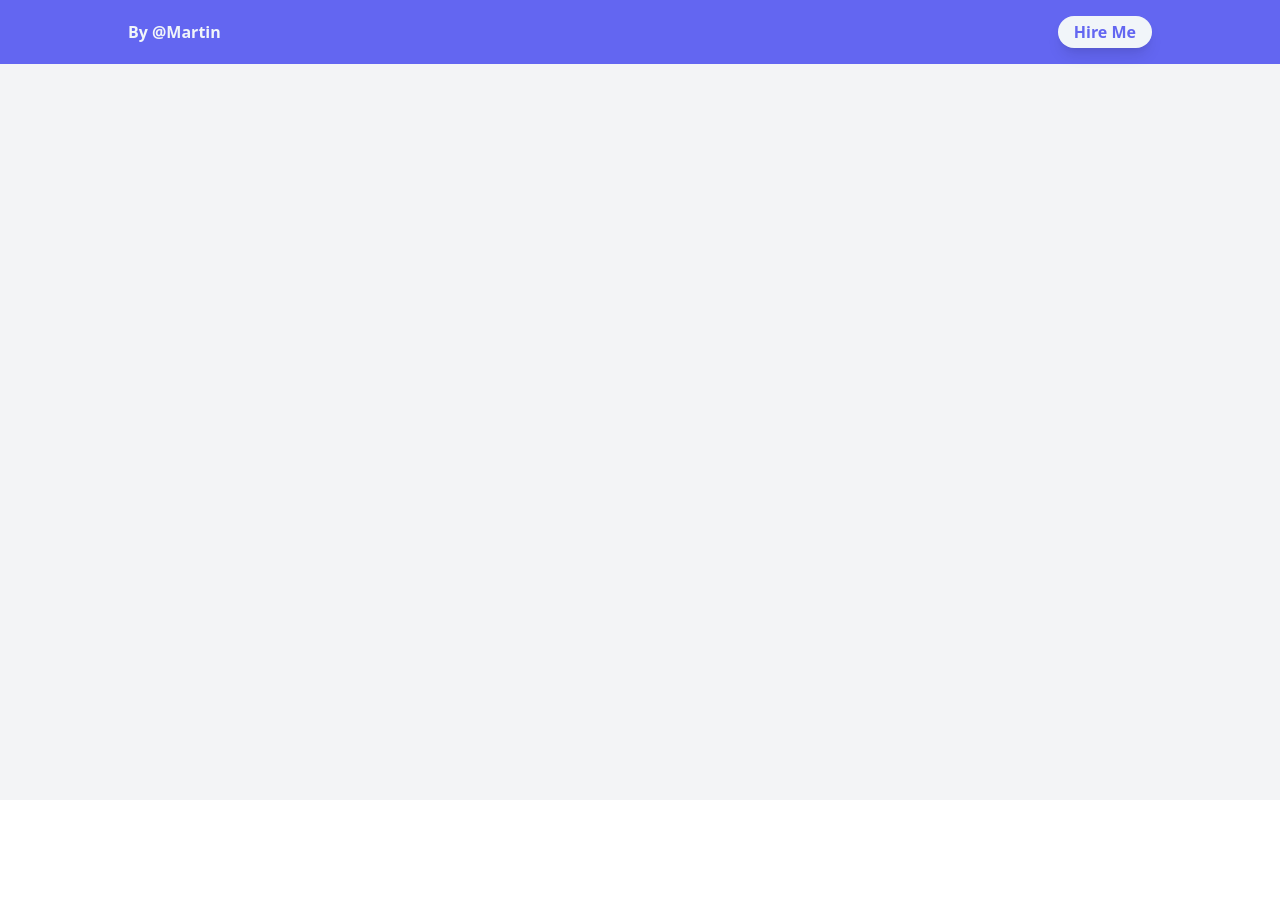
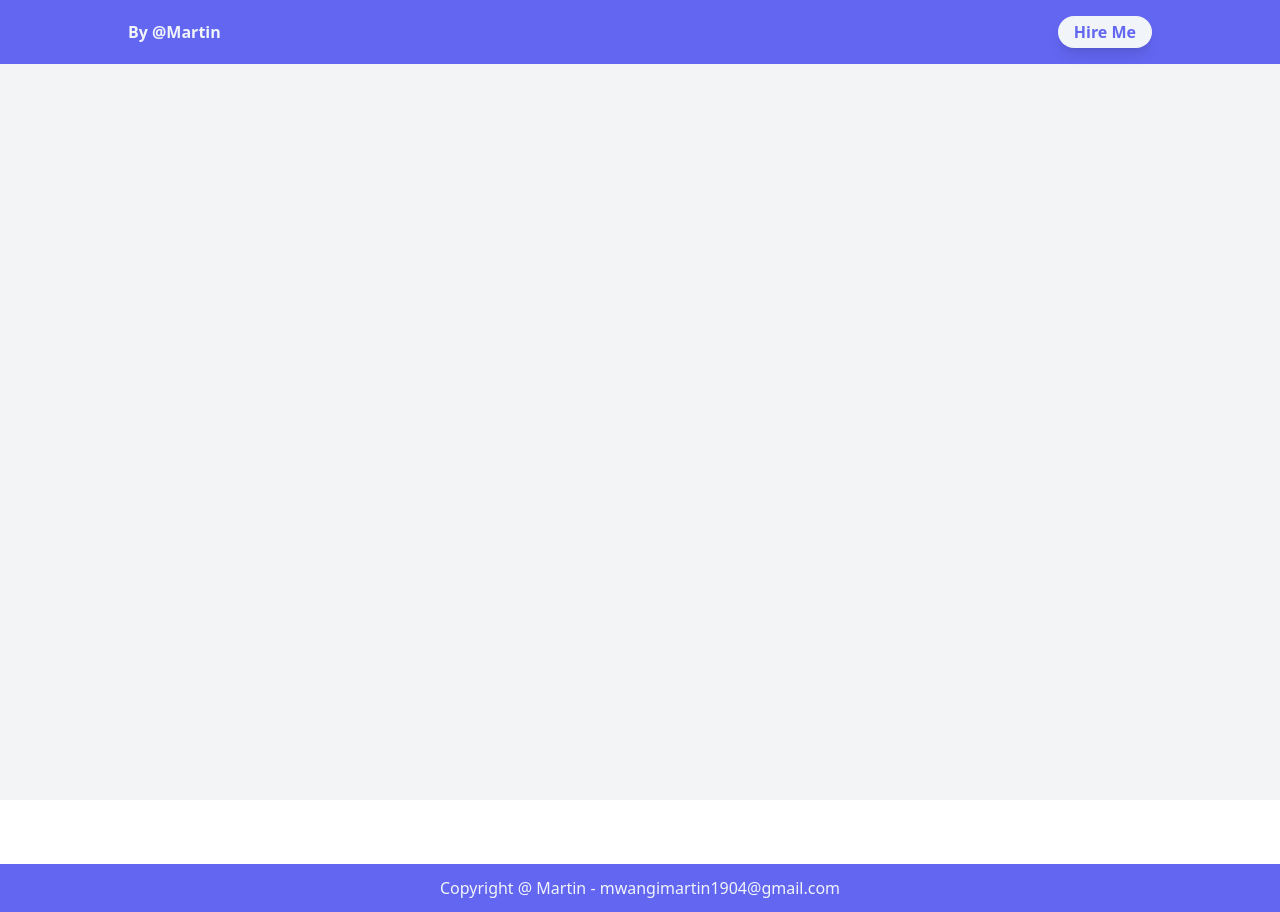
Before and after one commit to marville001/frontend-challenges, a React (Create React App) app: page / in a window 1280 px wide. Before the commit the page ends 800 px from the top, so only its background shows below. Built offline with nearby package versions, Linux system fonts and the light colour scheme.

Commit message:
Header and footer design

```diff
--- a/src/App.js
+++ b/src/App.js
@@ -1,10 +1,15 @@
 import React from 'react'
+import Footer from './components/Footer'
 import Header from './components/Header'
 
 const App = () => {
   return (
     <div className='bg-gray-100 h-screen'>
       <Header />
+      <div className='min-h-full'>
+
+      </div>
+      <Footer />
     </div>
   )
 }
--- /dev/null
+++ b/src/components/Footer.jsx
@@ -0,0 +1,14 @@
+import React from 'react'
+
+const Footer = () => {
+    return (
+        <div className="bg-indigo-500">
+
+        <div className='h-12 px-4 container flex justify-center flex-col'>
+            <p className='text-center text-slate-100'>Copyright @ Martin - mwangimartin1904@gmail.com</p>
+        </div>
+        </div>
+    )
+}
+
+export default Footer
```
